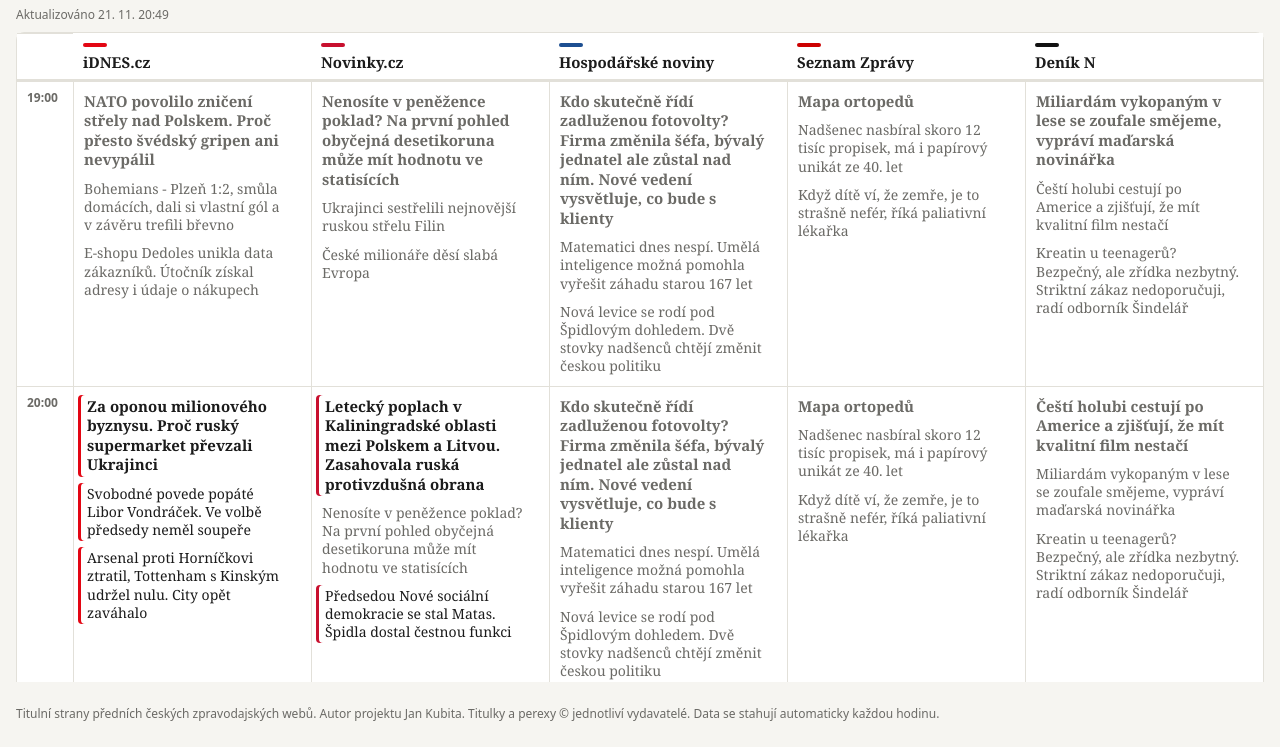
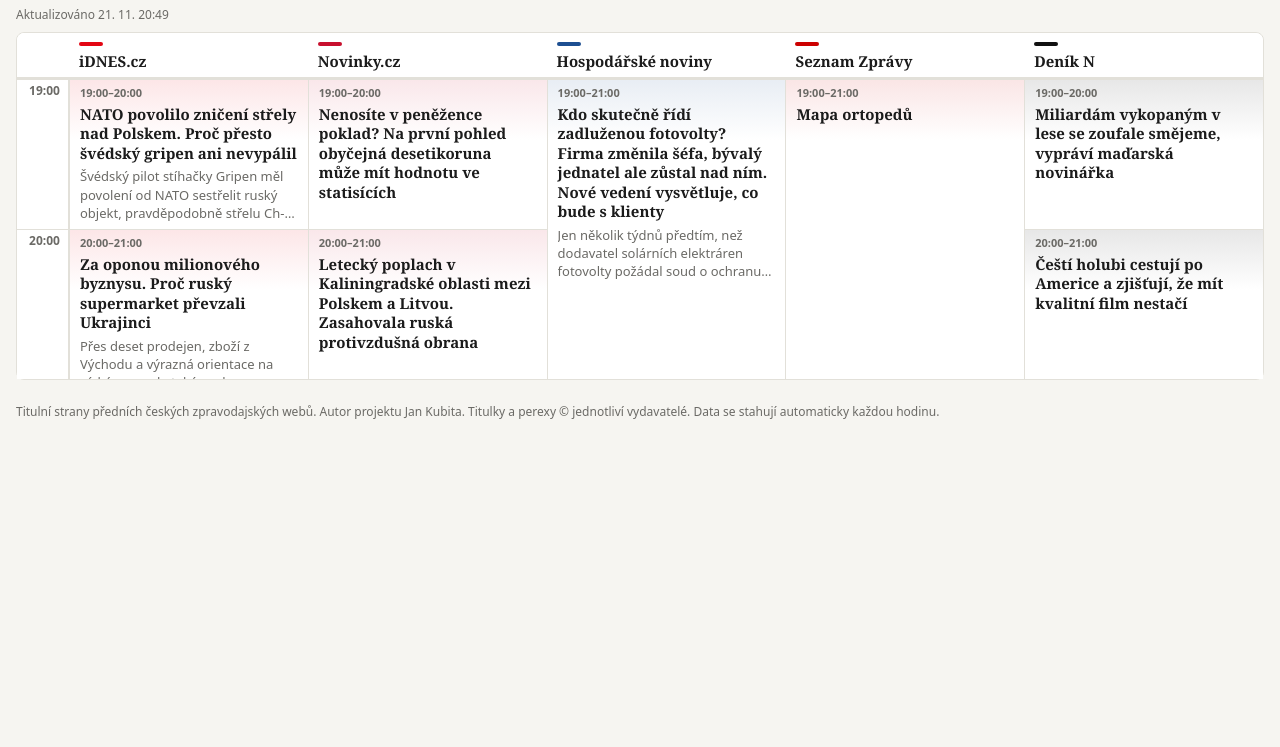
Before and after one commit to jkubita/novinovy-program, a website: page docs/index.html in a window 1280 px wide. Shown: the part 89-836 px from the top of the page. After the commit the page ends 800 px from the top, so only its background shows below. Drawn offline with Linux system fonts and the light colour scheme.

Commit message:
Časová osa s „lepícími“ titulky místo tabulky
Bloky mají výšku podle toho, jak dlouho byl článek nahoře, titulek
při posouvání drží u horního okraje, dokud ho nevytlačí další.
Stránka se posouvá jako celek, bez vnitřního posuvníku.

Co-Authored-By: Claude Opus 5.5 <noreply@anthropic.com>
Claude-Session: https://claude.ai/code/session_014foCeia1asSHXaBHKDhZ6P

```diff
--- a/docs/app.js
+++ b/docs/app.js
@@ -1,8 +1,9 @@
 const DATA = "data";
 const SLOT = 60 * 60 * 1000; // interval stahování (viz .github/workflows/scrape.yml)
+const HOUR_PX = { 1: 150, 3: 230, 5: 320 }; // výška jedné hodiny na časové ose podle počtu článků
 
 const $ = (id) => document.getElementById(id);
-const els = { day: $("day"), prev: $("prev"), next: $("next"), depth: $("depth"), changes: $("changes"), board: $("board"), status: $("status"), detail: $("detail"), body: $("detail-body") };
+const els = { day: $("day"), prev: $("prev"), next: $("next"), depth: $("depth"), board: $("board"), status: $("status"), detail: $("detail"), body: $("detail-body") };
 
 const fmtTime = new Intl.DateTimeFormat("cs-CZ", { timeZone: "Europe/Prague", hour: "2-digit", minute: "2-digit" });
 const fmtDateTime = new Intl.DateTimeFormat("cs-CZ", { timeZone: "Europe/Prague", day: "numeric", month: "numeric", hour: "2-digit", minute: "2-digit" });
@@ -36,68 +37,83 @@ function renderStatus() {
   els.status.innerHTML = parts.join(" · ");
 }
 
+const slotStart = (time) => Math.floor(time / SLOT) * SLOT;
+
+/**
+ * Rozdělí den jednoho webu na bloky: úseky, během kterých se nezměnilo
+ * pořadí prvních `depth` článků. Každý blok trvá od prvního snímku do
+ * dalšího odlišného snímku (výpadek stahování blok ukončí).
+ */
+function toBlocks(day, depth) {
+  const blocks = [];
+  let cur = null;
+  for (const snap of day?.snapshots ?? []) {
+    const top = snap.top.slice(0, depth);
+    const key = top.join(",");
+    const start = slotStart(snap.time);
+    if (cur && cur.key === key && start - cur.end < SLOT / 2) {
+      cur.end = start + SLOT;
+      continue;
+    }
+    if (cur && start < cur.end) cur.end = start;
+    cur = { key, top, start, end: start + SLOT, time: snap.time };
+    blocks.push(cur);
+  }
+  return blocks;
+}
+
 function render() {
   const depth = Number(els.depth.value);
-  const onlyChanges = els.changes.checked;
   const sites = index.sites;
+  const perSite = sites.map((s) => toBlocks(days[s.id], depth));
+  const all = perSite.flat();
 
-  // Pro každý web: slot -> poslední snímek v tom slotu.
-  const bySite = sites.map((s) => {
-    const day = days[s.id];
-    const m = new Map();
-    for (const snap of day?.snapshots ?? []) m.set(Math.floor(snap.time / SLOT), snap);
-    return m;
-  });
-  const slots = [...new Set(bySite.flatMap((m) => [...m.keys()]))].sort((a, b) => a - b);
-
-  if (!slots.length) {
+  if (!all.length) {
     els.board.innerHTML = `<p class="empty-state">Pro tento den zatím nejsou žádná data.</p>`;
     return;
   }
 
-  // Projdeme sloty od nejstaršího a u každé buňky si poznamenáme, co je nové.
-  const prev = sites.map(() => null); // poslední známý snímek každého webu
-  const rows = [];
-  for (const slot of slots) {
-    let changed = rows.length === 0;
-    const cells = sites.map((site, i) => {
-      const snap = bySite[i].get(slot);
-      if (!snap) return null;
-      const day = days[site.id];
-      const before = prev[i];
-      const beforeTop = before ? before.top.slice(0, depth) : [];
-      const items = snap.top.slice(0, depth).map((idx, rank) => {
+  const t0 = Math.min(...all.map((b) => b.start));
+  const t1 = Math.max(...all.map((b) => b.end));
+  const hourPx = HOUR_PX[depth] ?? 150;
+  const y = (t) => ((t - t0) / 3600000) * hourPx;
+  const height = y(t1);
+
+  const html = [`<div class="timeline" style="--cols:${sites.length}">`];
+
+  // Záhlaví sloupců (lepí se k hornímu okraji okna).
+  html.push(`<div class="heads"><div class="corner"></div>`);
+  for (const s of sites) html.push(`<div class="head" style="--site:${s.color}"><a href="${esc(s.url)}" target="_blank" rel="noopener">${esc(s.name)}</a></div>`);
+  html.push(`</div><div class="lanes" style="height:${height}px">`);
+
+  // Časová osa s hodinami.
+  html.push(`<div class="axis">`);
+  for (let t = t0; t < t1; t += 3600000) html.push(`<div class="tick" style="top:${y(t)}px">${fmtTime.format(t)}</div>`);
+  html.push(`</div>`);
+
+  sites.forEach((s, i) => {
+    const day = days[s.id];
+    html.push(`<div class="lane" style="--site:${s.color}">`);
+    let prevTop = [];
+    for (const b of perSite[i]) {
+      html.push(`<section class="block" style="top:${y(b.start)}px;height:${y(b.end) - y(b.start)}px"><div class="block-content">`);
+      html.push(`<div class="when">${fmtTime.format(b.start)}–${fmtTime.format(b.end)}</div>`);
+      b.top.forEach((idx, rank) => {
         const a = day.articles[idx];
-        const headline = headlineAt(a, snap.time);
-        const isNew = !beforeTop.includes(idx);
-        const edited = !isNew && headlineAt(a, before.time) !== headline;
-        const moved = !isNew && beforeTop.indexOf(idx) !== rank;
-        if (isNew || edited || moved) changed = true;
-        return { idx, rank, headline, isNew: isNew && !!before, edited };
+        const fresh = !prevTop.includes(idx);
+        const cls = ["item", `rank-${rank}`, fresh ? "new" : "same"].join(" ");
+        html.push(`<button type="button" class="${cls}" data-site="${s.id}" data-idx="${idx}" data-key="${s.id}:${idx}">`);
+        html.push(`<span class="headline">${esc(headlineAt(a, b.time))}</span>`);
+        if (rank === 0 && a.perex) html.push(`<span class="perex">${esc(a.perex)}</span>`);
+        html.push(`</button>`);
       });
-      if (!before) changed = true;
-      prev[i] = snap;
-      return items;
-    });
-    if (changed || !onlyChanges) rows.push({ slot, cells });
-  }
+      html.push(`</div></section>`);
+      prevTop = b.top;
+    }
+    html.push(`</div>`);
+  });
 
-  const html = [`<div class="grid" style="--cols:${sites.length}">`, `<div class="head time"></div>`];
-  for (const s of sites) html.push(`<div class="head" style="--site:${s.color}"><a href="${esc(s.url)}" target="_blank" rel="noopener">${esc(s.name)}</a></div>`);
-  for (const row of rows) {
-    html.push(`<div class="time">${fmtTime.format(row.slot * SLOT)}</div>`);
-    row.cells.forEach((items, i) => {
-      const s = sites[i];
-      if (!items) return html.push(`<div class="cell empty" style="--site:${s.color}" title="Žádný snímek"></div>`);
-      html.push(`<div class="cell" style="--site:${s.color}"><ul class="items">`);
-      for (const it of items) {
-        const cls = ["item", `rank-${it.rank}`, it.isNew ? "new" : "same", it.edited ? "changed" : ""].join(" ");
-        html.push(`<li><button type="button" class="${cls}" data-site="${s.id}" data-idx="${it.idx}" data-key="${s.id}:${it.idx}">${esc(it.headline)}</button></li>`);
-      }
-      html.push(`</ul></div>`);
-    });
-  }
-  html.push(`</div>`);
+  html.push(`</div></div>`);
   els.board.innerHTML = html.join("");
 }
 
@@ -109,7 +125,7 @@ function showDetail(siteId, idx) {
   const onTop = day.snapshots.filter((s) => s.top.slice(0, depth).includes(idx));
   const best = Math.min(...day.snapshots.filter((s) => s.top.includes(idx)).map((s) => s.top.indexOf(idx)));
   const minutes = onTop.length * (SLOT / 60000);
-  const dur = minutes >= 60 ? `${Math.floor(minutes / 60)} h ${minutes % 60} min` : `${minutes} min`;
+  const dur = minutes >= 60 ? `${Math.floor(minutes / 60)} h${minutes % 60 ? ` ${minutes % 60} min` : ""}` : `${minutes} min`;
   els.body.innerHTML = `
     <div class="site">${esc(site.name)}</div>
     <h2>${esc(a.headline)}</h2>
@@ -118,7 +134,7 @@ function showDetail(siteId, idx) {
       <dt>Poprvé na titulce</dt><dd>${fmtDateTime.format(a.firstSeen)}</dd>
       <dt>Naposledy</dt><dd>${fmtDateTime.format(a.lastSeen)}</dd>
       <dt>Nejvyšší pozice</dt><dd>${best + 1}.</dd>
-      <dt>V top ${depth}</dt><dd>${onTop.length ? `asi ${dur}` : "ne"}</dd>
+      <dt>${depth === 1 ? "Hlavním článkem" : `V top ${depth}`}</dt><dd>${onTop.length ? `asi ${dur}` : "ne"}</dd>
     </dl>
     ${a.history.length ? `<p><strong>Změny titulku</strong></p><ol>${a.history.map((h) => `<li>${fmtTime.format(h.time)}: ${esc(h.headline)}</li>`).join("")}</ol>` : ""}
     <a class="go" href="${esc(a.link)}" target="_blank" rel="noopener">Otevřít článek ↗</a>`;
@@ -155,7 +171,6 @@ async function init() {
   els.prev.addEventListener("click", () => go(index.days[index.days.indexOf(els.day.value) - 1]));
   els.next.addEventListener("click", () => go(index.days[index.days.indexOf(els.day.value) + 1]));
   els.depth.addEventListener("change", render);
-  els.changes.addEventListener("change", render);
   window.addEventListener("hashchange", () => loadDay(currentDay()));
 
   els.board.addEventListener("click", (e) => {
--- a/docs/style.css
+++ b/docs/style.css
@@ -63,28 +63,34 @@ a { color: inherit; }
 .status { margin: 8px 16px; font-size: 12px; color: var(--muted); min-height: 1em; }
 .status .err { color: var(--accent); }
 
-.board {
-  overflow-x: auto;
-  margin: 0 0 24px;
-  padding: 0 16px;
-}
-.grid {
-  display: grid;
-  grid-template-columns: 56px repeat(var(--cols), minmax(200px, 1fr));
-  min-width: calc(56px + var(--cols) * 200px);
+.board { margin: 0 0 24px; padding: 0 16px; }
+
+/* Časová osa: celá stránka se posouvá jako celek, záhlaví sloupců a titulky
+   se „lepí“ k hornímu okraji okna, dokud je nevytlačí další blok. */
+.timeline {
+  --head-h: 46px;
+  --axis-w: 52px;
+  --col-min: 200px;
+  min-width: calc(var(--axis-w) + var(--cols) * var(--col-min));
   background: var(--panel);
   border: 1px solid var(--line);
   border-radius: 8px;
 }
-.head {
+.heads, .lanes {
+  display: grid;
+  grid-template-columns: var(--axis-w) repeat(var(--cols), minmax(var(--col-min), 1fr));
+}
+.heads {
   position: sticky;
   top: 0;
-  z-index: 2;
-  padding: 10px 10px 8px;
+  z-index: 3;
+  height: var(--head-h);
   background: var(--panel);
   border-bottom: 2px solid var(--line);
-  font: 700 15px/1.2 var(--font);
+  border-radius: 8px 8px 0 0;
 }
+.corner { position: sticky; left: 0; background: var(--panel); border-radius: 8px 0 0 0; }
+.head { padding: 9px 10px 0; font: 700 15px/1.2 var(--font); white-space: nowrap; overflow: hidden; text-overflow: ellipsis; }
 .head a { text-decoration: none; }
 .head::before {
   content: "";
@@ -95,25 +101,56 @@ a { color: inherit; }
   background: var(--site);
   border-radius: 2px;
 }
-.time, .cell { border-top: 1px solid var(--line); padding: 8px 10px; }
-.time {
+
+.lanes { position: relative; }
+.axis {
   position: sticky;
   left: 0;
-  z-index: 1;
+  z-index: 2;
   background: var(--panel);
-  font: 600 12px/1.3 var(--ui);
+  border-right: 1px solid var(--line);
+}
+.tick {
+  position: absolute;
+  left: 0;
+  right: 0;
+  padding: 4px 8px 0 0;
+  border-top: 1px solid var(--line);
+  text-align: right;
+  font: 600 12px/1.2 var(--ui);
   color: var(--muted);
   font-variant-numeric: tabular-nums;
 }
-.cell { border-left: 1px solid var(--line); }
-.cell.empty { background: repeating-linear-gradient(45deg, transparent 0 6px, var(--line) 6px 7px); opacity: 0.5; }
+.lane {
+  position: relative;
+  border-left: 1px solid var(--line);
+  background: repeating-linear-gradient(45deg, transparent 0 6px, color-mix(in srgb, var(--line) 50%, transparent) 6px 7px);
+}
+.block {
+  position: absolute;
+  left: 0;
+  right: 0;
+  border-top: 1px solid var(--line);
+  background: linear-gradient(to bottom, color-mix(in srgb, var(--site) 10%, var(--panel)), var(--panel) 60px);
+  overflow: clip; /* ne hidden: to by vyrobilo scroll kontejner a rozbilo position: sticky */
+}
+.block-content {
+  position: sticky;
+  top: var(--head-h);
+  max-height: 100%;
+  overflow: hidden;
+  padding: 6px 10px 8px;
+  display: grid;
+  gap: 4px;
+}
+.when { font: 600 11px/1.2 var(--ui); color: var(--muted); font-variant-numeric: tabular-nums; }
 
-.items { list-style: none; margin: 0; padding: 0; display: grid; gap: 6px; }
 .item {
   display: block;
   width: 100%;
   padding: 2px 6px;
   margin: 0 -6px;
+  width: calc(100% + 12px);
   border: 0;
   border-radius: 4px;
   background: none;
@@ -122,10 +159,11 @@ a { color: inherit; }
   font: 14px/1.3 var(--font);
   cursor: pointer;
 }
-.item.rank-0 { font-weight: 700; font-size: 15px; }
-.item.same { color: var(--muted); }
-.item.new { box-shadow: inset 3px 0 0 var(--site); padding-left: 9px; }
-.item.changed::after { content: " ✎"; color: var(--muted); font-size: 12px; }
+.item .headline { display: block; }
+.item.rank-0 .headline { font-weight: 700; font-size: 15px; }
+.item .perex { display: -webkit-box; -webkit-box-orient: vertical; -webkit-line-clamp: 3; line-clamp: 3; overflow: hidden; margin-top: 4px; font: 13px/1.4 var(--ui); color: var(--muted); }
+.item.same:not(.rank-0) { color: var(--muted); }
+.item.new:not(.rank-0) { box-shadow: inset 3px 0 0 var(--site); padding-left: 9px; }
 .item:hover, .item.hl { background: var(--hover); color: var(--ink); }
 .item:focus-visible { outline: 2px solid var(--site); }
 
@@ -152,12 +190,11 @@ dialog .go { display: inline-block; margin-top: 8px; font-weight: 600; color: va
 
 .foot { padding: 0 16px 24px; font-size: 12px; color: var(--muted); }
 
-@media (min-width: 601px) {
-  /* Vlastní scroll kontejner, aby záhlaví sloupců zůstalo nahoře. */
-  .board { max-height: calc(100vh - 150px); overflow: auto; }
-}
+/* Na úzkých displejích se stránka posouvá i do stran; hlavička a patička zůstávají na místě. */
+.top, .status, .foot { position: sticky; left: 0; max-width: 100vw; }
+
 @media (max-width: 600px) {
   .brand h1 { font-size: 23px; }
-  .grid { grid-template-columns: 44px repeat(var(--cols), 78vw); min-width: 0; }
-  .time { padding: 8px 4px; }
+  .timeline { --axis-w: 44px; --col-min: 72vw; }
+  .tick { padding-right: 4px; }
 }
```
Also changed, not shown: docs/index.html (+2 -3 lines).
